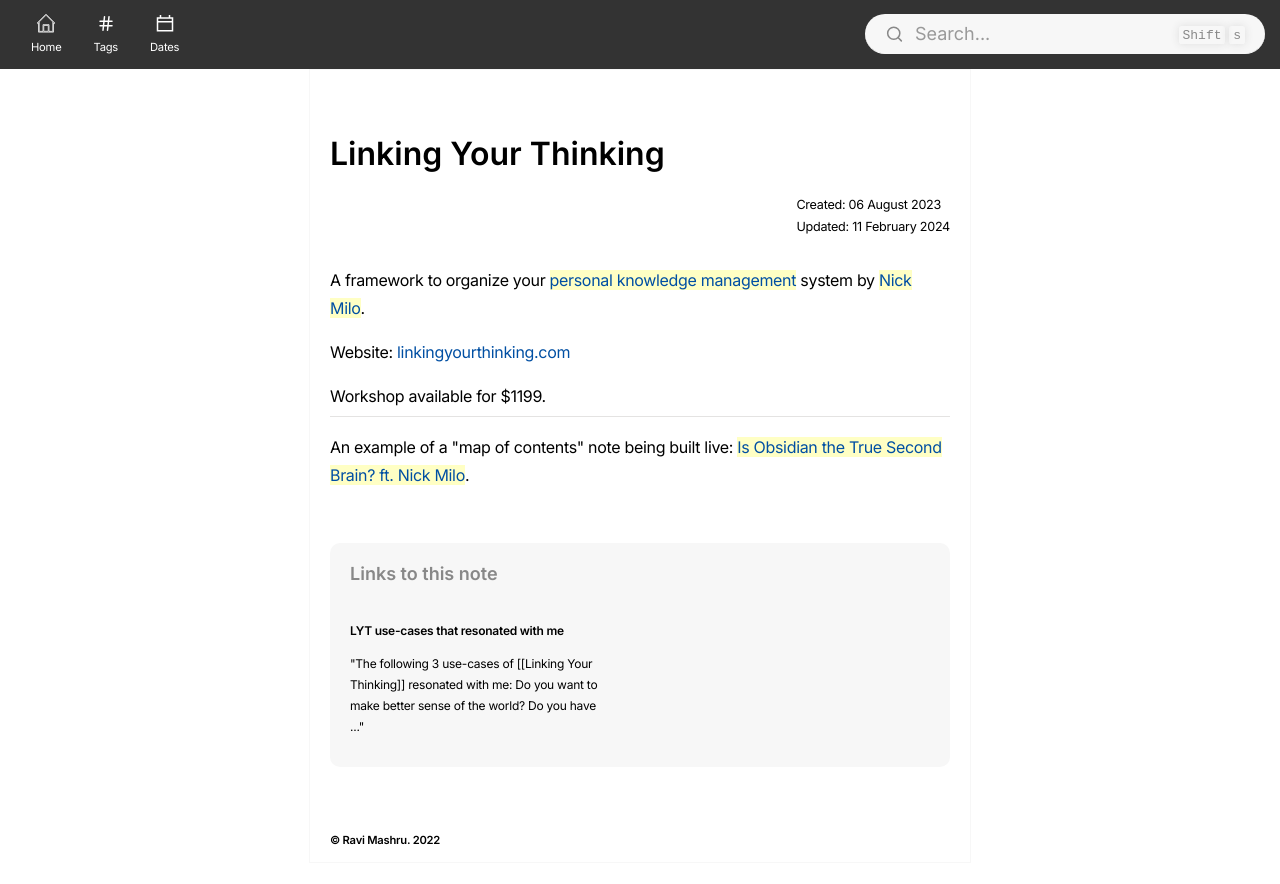
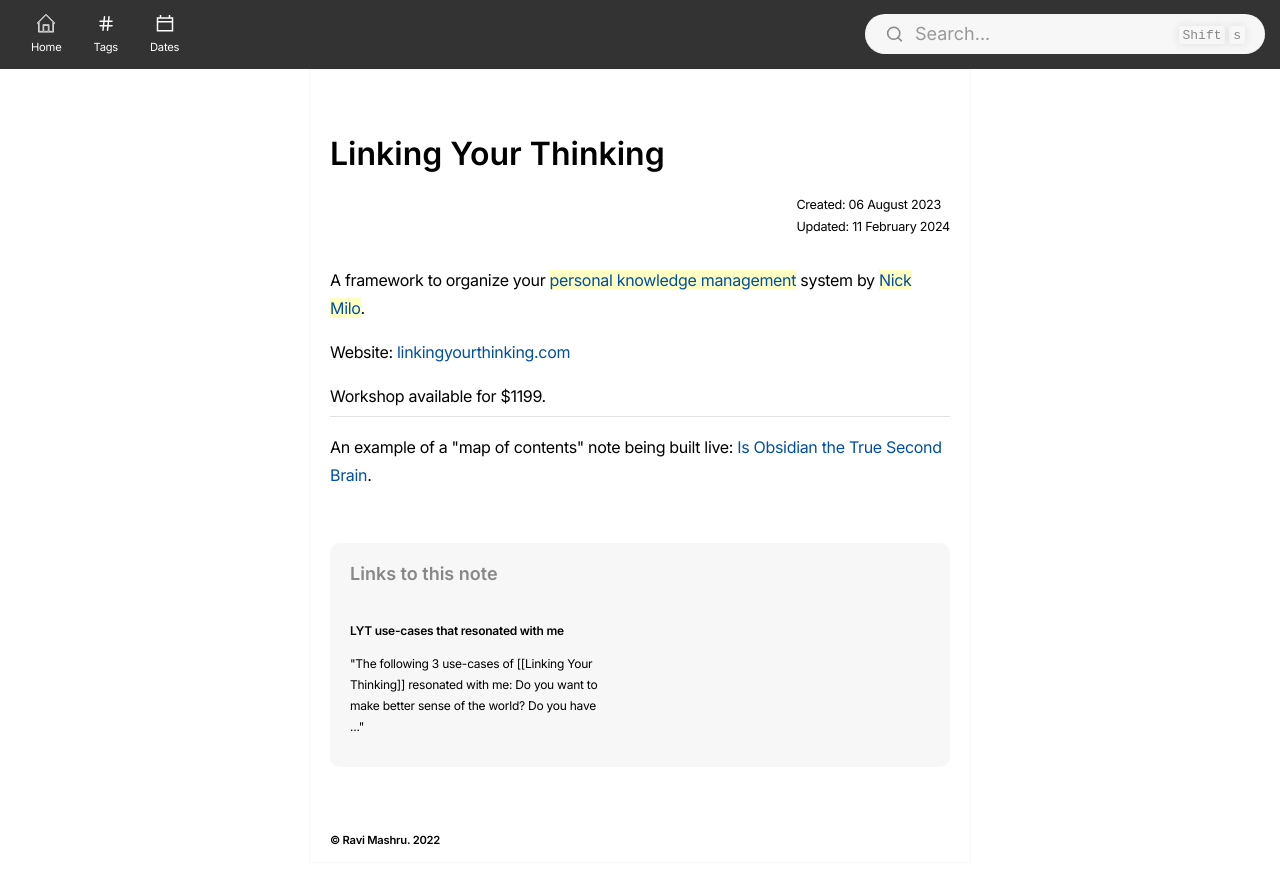
Before and after one commit to ravimashru/digital-garden, a Jekyll site: the page built from _notes/2023-08-06-linking-your-thinking.md, in a window 1280 px wide. Shown: the top 884 px of the page. Built offline with Jekyll 4.4.1, drawn with Linux system fonts in a browser that asks for light colours.

Commit message:
Fix broken link

```diff
--- a/_notes/2023-08-06-linking-your-thinking.md
+++ b/_notes/2023-08-06-linking-your-thinking.md
@@ -16,4 +16,4 @@
 
 ---
 
-An example of a "map of contents" note being built live: [[Is Obsidian the True Second Brain? ft. Nick Milo]].
+An example of a "map of contents" note being built live: [[Is Obsidian the True Second Brain]].
```
Also changed, not shown: _notes/2024-02-11-is-obsidian-the-true-second-brain-ft.-nick-milo.md (+1 -1 lines).
